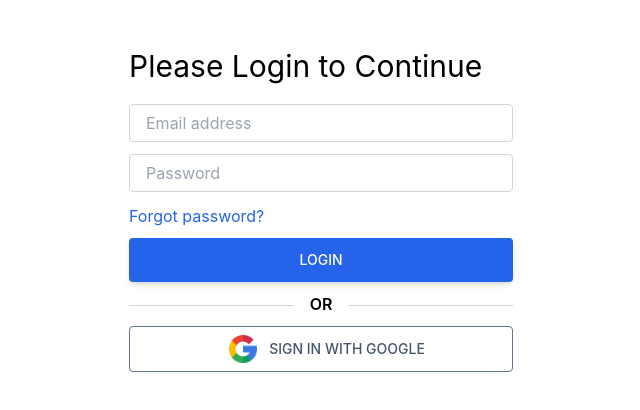
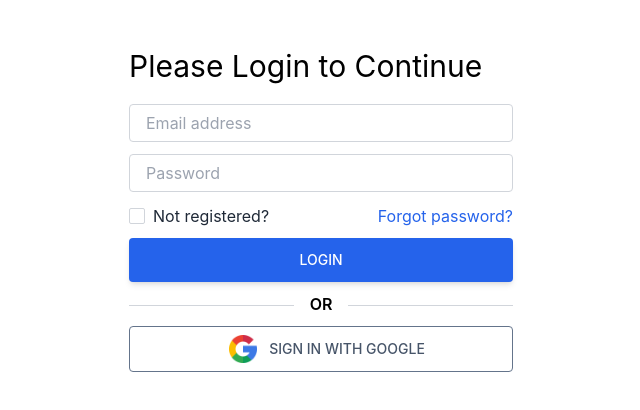
Before and after one commit to ijTuhin/warehouse-management-ui, a React (Create React App) app: page /login in a window 1280 px wide. Shown: the top 410 px of the page, without its empty margins (319-959 px from the left). Built offline with nearby package versions, Linux system fonts and the light colour scheme; what tw-elements would draw is missing.

Commit message:
toggling between login & signUp form

```diff
--- a/src/Pages/Authentication/Login/Login.js
+++ b/src/Pages/Authentication/Login/Login.js
@@ -7,6 +7,9 @@ import Loading from '../Loading/Loading';
 const Login = () => {
     const [email, setEmail] = useState('');
     const [password, setPassword] = useState('');
+    const [name, setName] = useState('');
+    const [notRegistered, setNotRegistered] = useState(false);
+    const [validated, setValidated] = useState(false);
     const location = useLocation();
     const navigate = useNavigate();
     let error;
@@ -19,12 +22,29 @@ const Login = () => {
         loginError
     ] = useSignInWithEmailAndPassword(auth);
 
+    const handleUserCheck = event => {
+        setNotRegistered(event.target.checked);
+    }
+
     const handleFormSubmit = event => {
         event.preventDefault();
+
+        const form = event.currentTarget;
+        if (form.checkValidity() === false) {
+            event.stopPropagation();
+            return;
+        }
+        setValidated(true);
+
+        setName(event.target.name.value);
         setEmail(event.target.email.value);
         setPassword(event.target.password.value);
-        console.log(email, password);
-        signInWithEmailAndPassword(email, password);
+        console.log(email, password, name);
+
+        if (notRegistered) {
+            signInWithEmailAndPassword(email, password);
+        }
+        else { }
     }
 
     if (user) {
@@ -45,12 +65,27 @@ const Login = () => {
 
     return (
         <div class="container h-screen flex flex-col justify-start items-center px-6 py-12">
-            <form className='w-72 md:w-96' onSubmit={handleFormSubmit}>
-                <h2 className='md:text-3xl text-2xl w-full mb-5'>Please Login to Continue</h2>
+            <form className='w-72 md:w-96' onSubmit={handleFormSubmit} noValidate validated={validated}>
+                <h2 className='md:text-3xl text-2xl w-full mb-5'>Please {notRegistered ? 'SignUp' : 'Login to Continue'}</h2>
                 {error}
+                {
+                    notRegistered ?
+                        <>
+                            <div class="mb-3">
+                                <input
+                                    type="text"
+                                    class="form-control block w-full px-2.5 md:px-4 py-1.5 text-sm md:text-base font-normal text-gray-700 bg-white bg-clip-padding border border-solid border-gray-300 rounded transition ease-in-out m-0 focus:text-gray-700 focus:bg-white focus:border-blue-600 focus:outline-none" name='name'
+                                    placeholder="User Name"
+                                />
+                            </div>
+                        </>
+                        :
+                        <></>
+
+                }
                 <div class="mb-3">
                     <input
-                        type="text"
+                        type="email"
                         class="form-control block w-full px-2.5 md:px-4 py-1.5 text-sm md:text-base font-normal text-gray-700 bg-white bg-clip-padding border border-solid border-gray-300 rounded transition ease-in-out m-0 focus:text-gray-700 focus:bg-white focus:border-blue-600 focus:outline-none" name='email'
                         placeholder="Email address"
                     />
@@ -64,6 +99,15 @@ const Login = () => {
                 </div>
 
                 <div class="flex justify-between items-center mb-2.5">
+                    <div class="form-group form-check">
+                        <input onChange={handleUserCheck}
+                            type="checkbox"
+                            class="form-check-input appearance-none h-4 w-4 border border-gray-300 rounded-sm bg-white checked:bg-blue-600 checked:border-blue-600 focus:outline-none transition duration-200 mt-1 align-top bg-no-repeat bg-center bg-contain float-left mr-2 cursor-pointer"
+                            id="exampleCheck3"
+                        />
+                        <label class="form-check-label inline-block text-gray-800" for="exampleCheck2"
+                        >Not registered?</label>
+                    </div>
                     <a
                         href="#!"
                         class="text-blue-600 hover:text-blue-700 focus:text-blue-700 active:text-blue-800 duration-200 transition ease-in-out"
@@ -74,7 +118,7 @@ const Login = () => {
                     type="submit"
                     class="px-7 py-2 md:py-3 bg-blue-600 text-white font-medium text-sm uppercase rounded shadow-md hover:bg-blue-700 hover:shadow-lg focus:bg-blue-700 focus:shadow-lg focus:outline-none focus:ring-0 active:bg-blue-800 active:shadow-lg w-full"
                 >
-                    Login
+                    {notRegistered ? 'SignUp' : 'Login'}
                 </button>
                 {
                     loading ?
```
